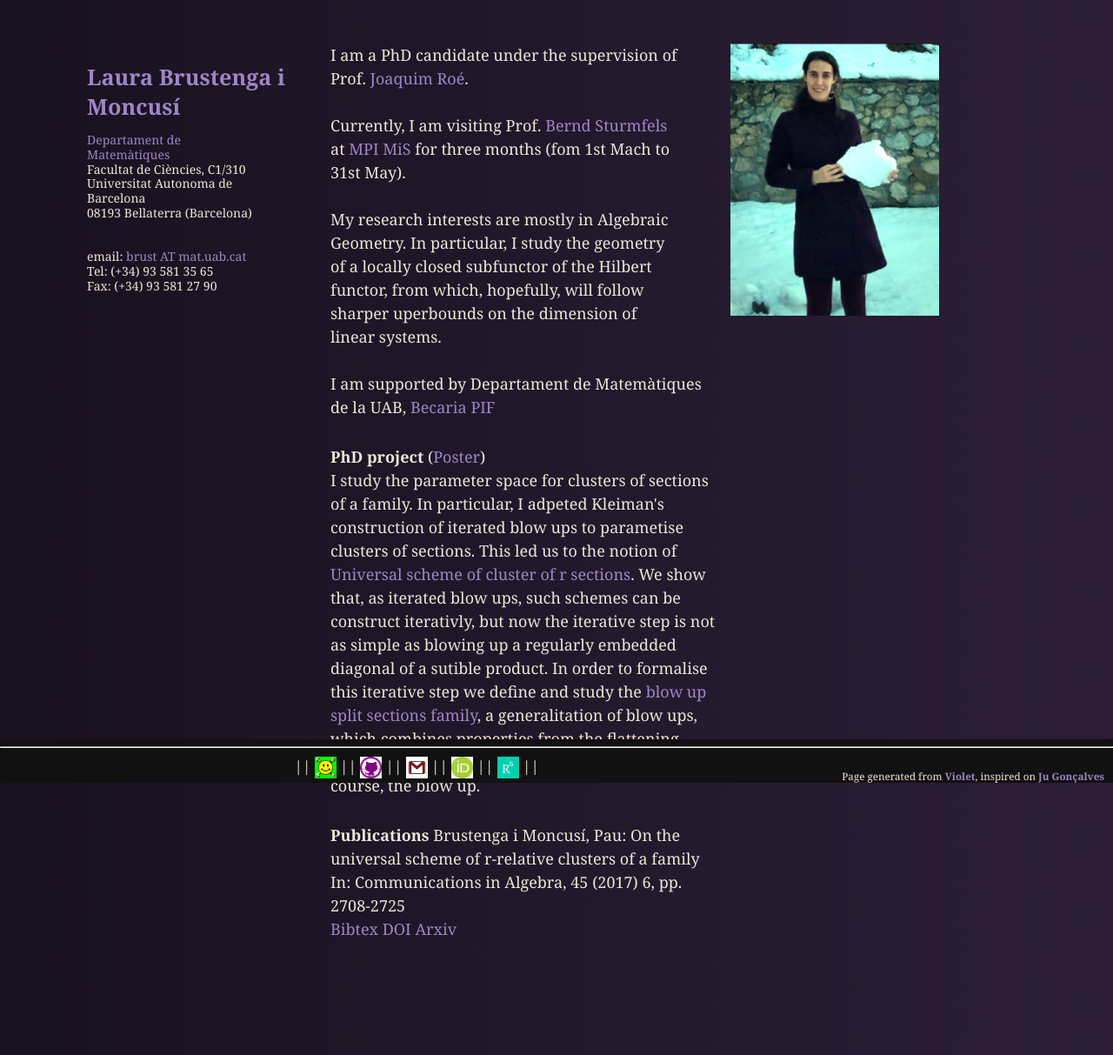
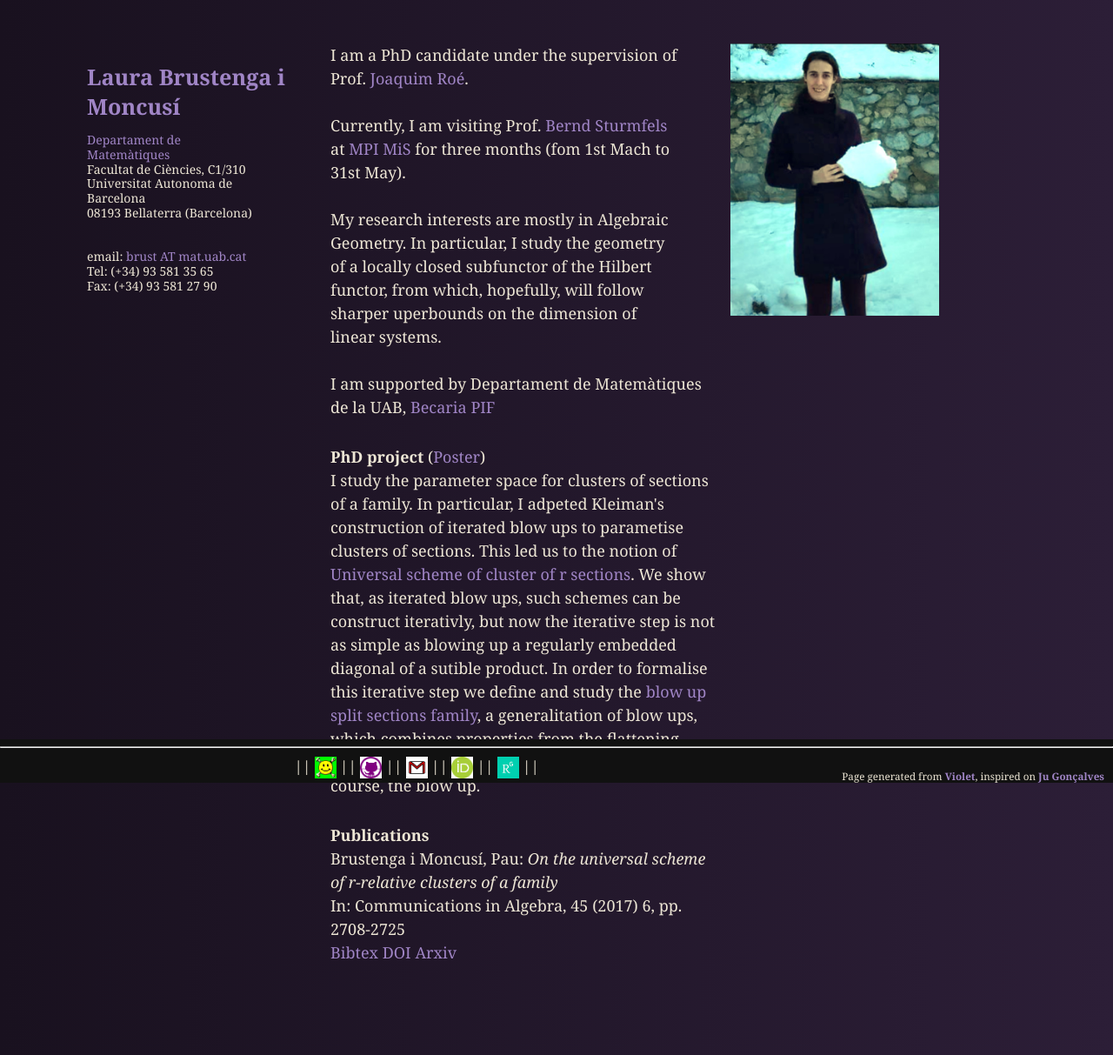
Before and after one commit to LauraBMo/LauraBMo.github.io, a Jekyll site: the page built from index.html, in a window 1280 px wide. Shown: the whole page at 87% size. Built offline with Jekyll 4.4.1, drawn with Linux system fonts in a browser that asks for light colours.

```diff
--- a/index.html
+++ b/index.html
@@ -49,10 +49,10 @@ title: Home
   </p>
 
   <p>
-    <strong> Publications </strong>
-    Brustenga i Moncusí, Pau: On the universal scheme of r-relative clusters of a family <br />
+    <strong> Publications </strong> <br />
+    Brustenga i Moncusí, Pau: <i>On the universal scheme of r-relative clusters of a family</i> <br />
     In: Communications in Algebra, <bf> 45 </bf> (2017) 6, pp. 2708-2725 <br />
-    <a href="/assets/bibtex/universal-scheme-of-relative-clusters.bib">Bibtex</a> <a href="https://doi.org/10.1080/00927872.2016.1175452">DOI</a> <a href="https://arxiv.org/abs/1408.0552">Arxiv</a> <br />
+    <a href="/assets/bibtex/BrustengaMoncusi2017.bib">Bibtex</a> <a href="https://doi.org/10.1080/00927872.2016.1175452">DOI</a> <a href="https://arxiv.org/abs/1408.0552">Arxiv</a> <br />
     <br />
     <br />
 
```
